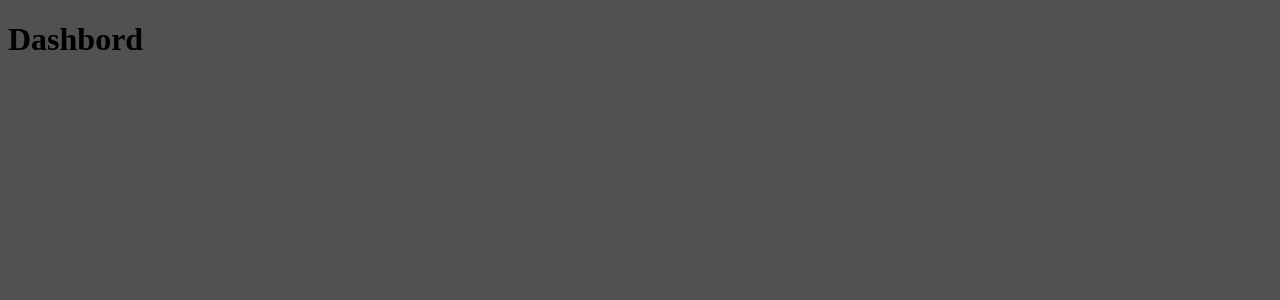
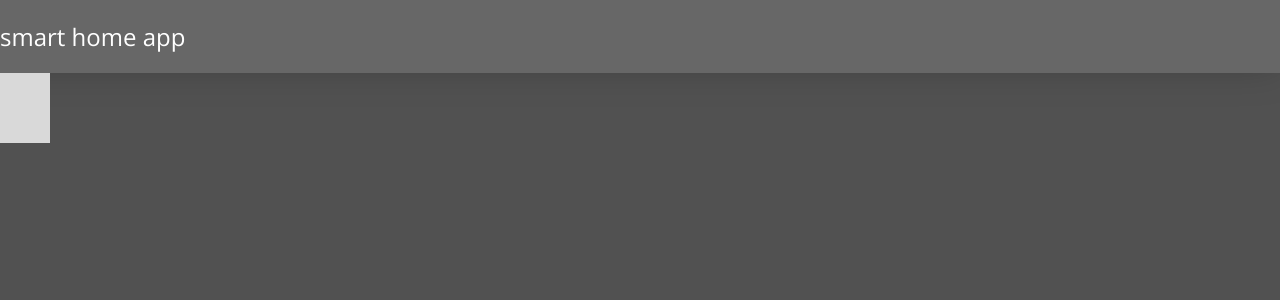
Before and after one commit to DawiD131/smart-home-app, a Vue app: page / in a window 1280 px wide. Shown: the top 300 px of the page. Built offline with nearby package versions, Linux system fonts and the light colour scheme.

Commit message:
feat: add some components && base styles

```diff
--- a/src/App.vue
+++ b/src/App.vue
@@ -3,5 +3,5 @@
 </template>
 
 <style lang="scss">
-@import "./styles/main";
+@import "./styles/global";
 </style>
--- /dev/null
+++ b/src/components/organisms/Navbar.vue
@@ -0,0 +1,26 @@
+<template>
+  <header class="navbar">
+    <span class="navbar__text">smart home app</span>
+  </header>
+</template>
+
+<script>
+export default {
+  name: "nav-bar",
+};
+</script>
+
+<style lang="scss">
+@import "../../styles/variables.scss";
+
+.navbar {
+  padding: 2rem 0;
+  background: $background-primary-c-light;
+  box-shadow: 0px -9px 40px rgba(0, 0, 0, 0.25);
+
+  &__text {
+    font-size: 2.4rem;
+    color: $white-c;
+  }
+}
+</style>
--- /dev/null
+++ b/src/components/organisms/RelayTile.vue
@@ -0,0 +1,19 @@
+<template>
+  <div class="relay-tile"></div>
+</template>
+
+<script>
+export default {
+  name: "RelayTile",
+};
+</script>
+
+<style lang="scss">
+@import "../../styles/variables";
+
+.relay-tile {
+  background: $background-secondary-c;
+  height: 7rem;
+  width: 5rem;
+}
+</style>
--- a/src/components/pages/dashboard.vue
+++ b/src/components/pages/dashboard.vue
@@ -1,9 +1,19 @@
 <template>
-  <h1>Dashbord</h1>
+  <navbar />
+  <div class="dashboard">
+    <RelayTile />
+  </div>
 </template>
 
 <script>
+import navbar from "../organisms/Navbar.vue";
+import RelayTile from "../organisms/RelayTile.vue";
+
 export default {
   name: "dash-board",
+  components: {
+    navbar,
+    RelayTile,
+  },
 };
 </script>
--- a/src/router/index.ts
+++ b/src/router/index.ts
@@ -1,5 +1,5 @@
 import { createRouter, createWebHashHistory, RouteRecordRaw } from "vue-router";
-import dashboard from "../components/pages/dashboard.vue";
+import dashboard from "../components/pages/Dashboard.vue";
 
 const routes: Array<RouteRecordRaw> = [
   {
--- a/src/styles/_global.scss
+++ /dev/null
@@ -1,3 +0,0 @@
-body {
-  background: $background-primary-c;
-}
--- /dev/null
+++ b/src/styles/global.scss
@@ -0,0 +1,13 @@
+@import "./variables.scss";
+@import url("https://fonts.googleapis.com/css2?family=Open+Sans:wght@300;400;500;600;700&display=swap");
+
+body {
+  background: $background-primary-c;
+  padding: 0;
+  margin: 0;
+  font-family: "Open Sans", sans-serif;
+}
+
+html {
+  font-size: 62.5%;
+}
--- a/src/styles/main.scss
+++ /dev/null
@@ -1,2 +0,0 @@
-@import "./variables";
-@import "./global";
--- a/src/styles/_variables.scss
+++ b/src/styles/variables.scss
@@ -1,5 +1,8 @@
 //backgrouds
 $background-primary-c: #515151;
-$background-primary-c-light: 676767;
+$background-primary-c-light: #676767;
 
 $background-secondary-c: #d9d9d9;
+
+//simple colors
+$white-c: #fff;
```
